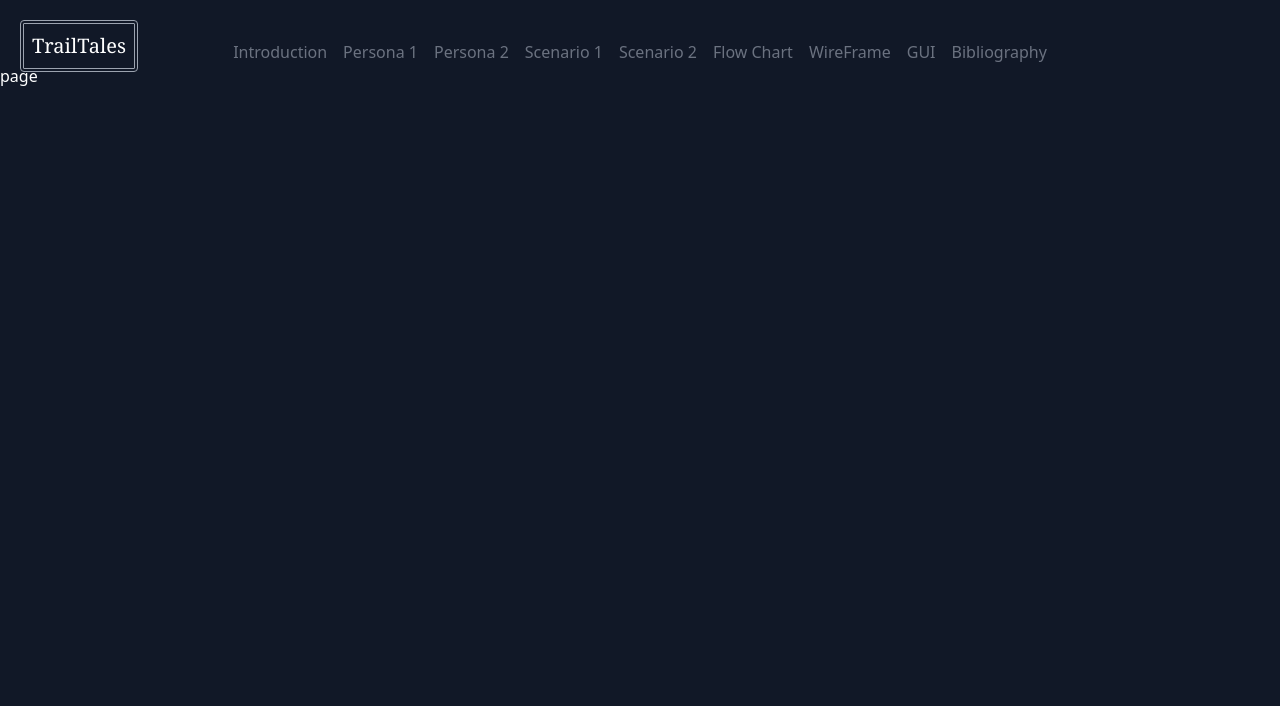
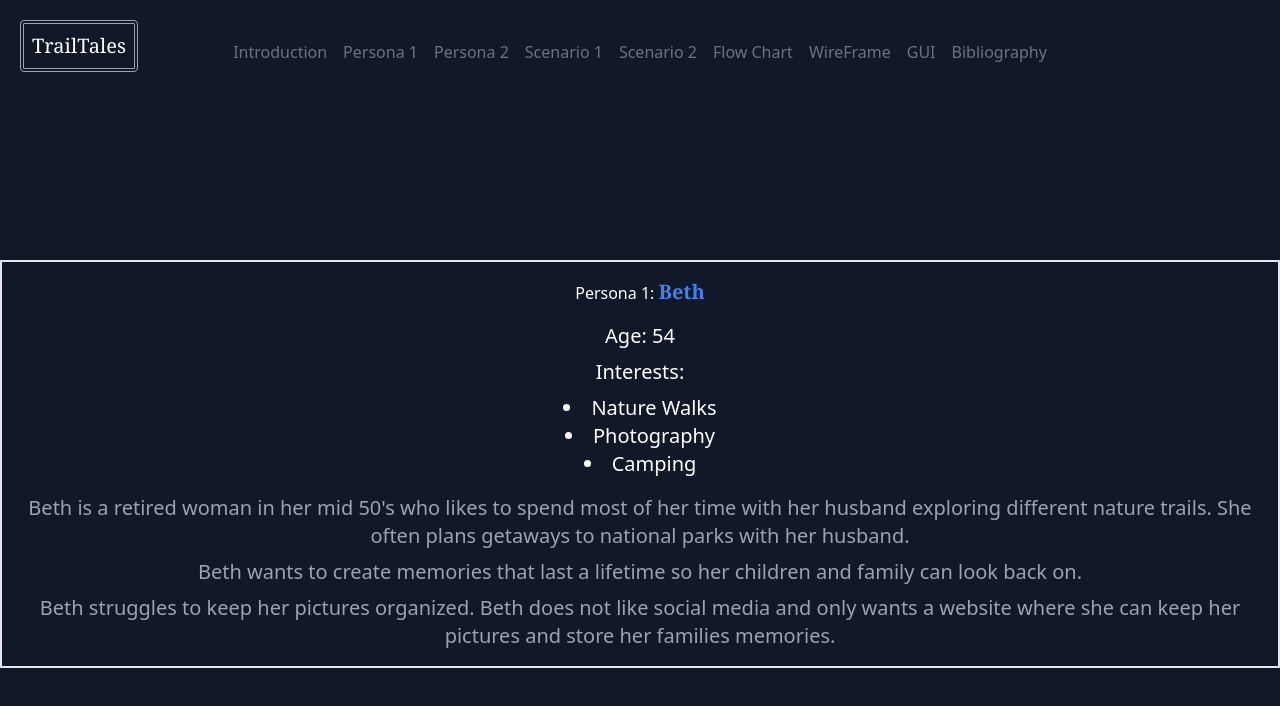
Before and after one commit to JoseMaurette1/CAP4104, a Next.js app: page /Persona2 in a window 1280 px wide. Shown: the top 706 px of the page. Built offline with nearby package versions, Linux system fonts and the light colour scheme.

Commit message:
Finished Persona2

```diff
--- a/src/app/Persona2/page.tsx
+++ b/src/app/Persona2/page.tsx
@@ -1,7 +1,39 @@
 import React from "react";
+import StyledText from "../_components/StyledText";
 
 const page = () => {
-  return <div>page</div>;
+  const Beth = {
+    name: "Beth",
+    age: 54,
+    interests: ["Nature Walks", "Photography", "Camping"],
+    bio: "Beth is a retired woman in her mid 50's who likes to spend most of her time with her husband exploring different nature trails. She often plans getaways to national parks with her husband.",
+    goals:
+      "Beth wants to create memories that last a lifetime so her children and family can look back on.",
+    painpts:
+      "Beth struggles to keep her pictures organized. Beth does not like social media and only wants a website where she can keep her pictures and store her families memories.",
+  };
+
+  return (
+    <div className="flex flex-col items-center justify-center min-h-screen">
+      <div className="border border-2 p-4 hover:border-dashed  transform transition-transform duration-300 hover:translate-y-[-4px]">
+        <h1 className="text-center">
+          Persona 1: <StyledText>{Beth.name}</StyledText>
+        </h1>
+        <div className="mt-4 text-center">
+          <h2 className="text-xl">Age: {Beth.age}</h2>
+          <h3 className="mt-2 text-xl">Interests:</h3>
+          <ul className="list-disc list-inside mt-2 text-center text-xl ">
+            {Beth.interests.map((interest, index) => (
+              <li key={index}>{interest}</li>
+            ))}
+          </ul>
+          <p className="pt-4 text-gray-400 text-xl"> {Beth.bio}</p>
+          <p className="pt-2 text-gray-400 text-xl"> {Beth.goals}</p>
+          <p className="pt-2 text-gray-400 text-xl"> {Beth.painpts}</p>
+        </div>
+      </div>
+    </div>
+  );
 };
 
 export default page;
```
